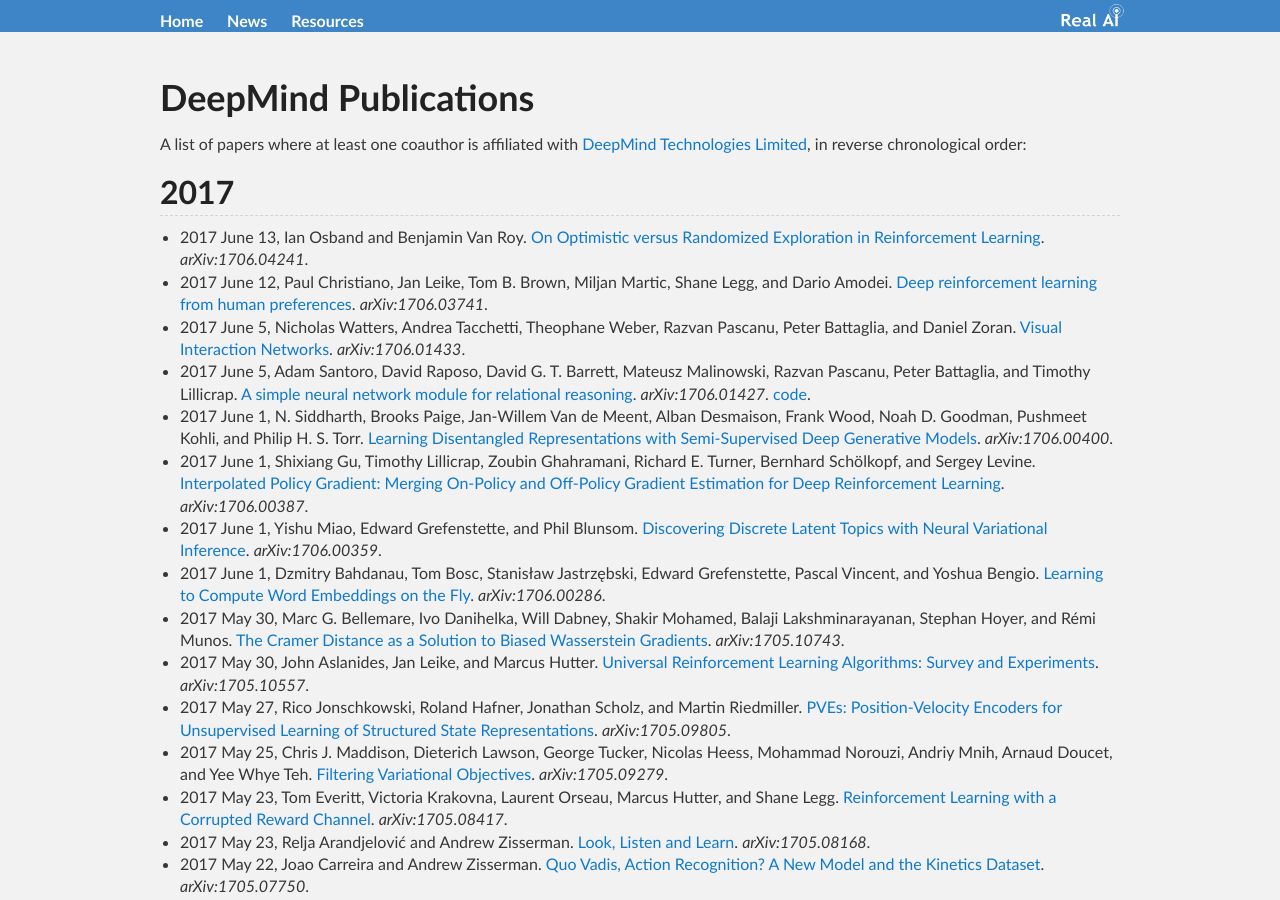
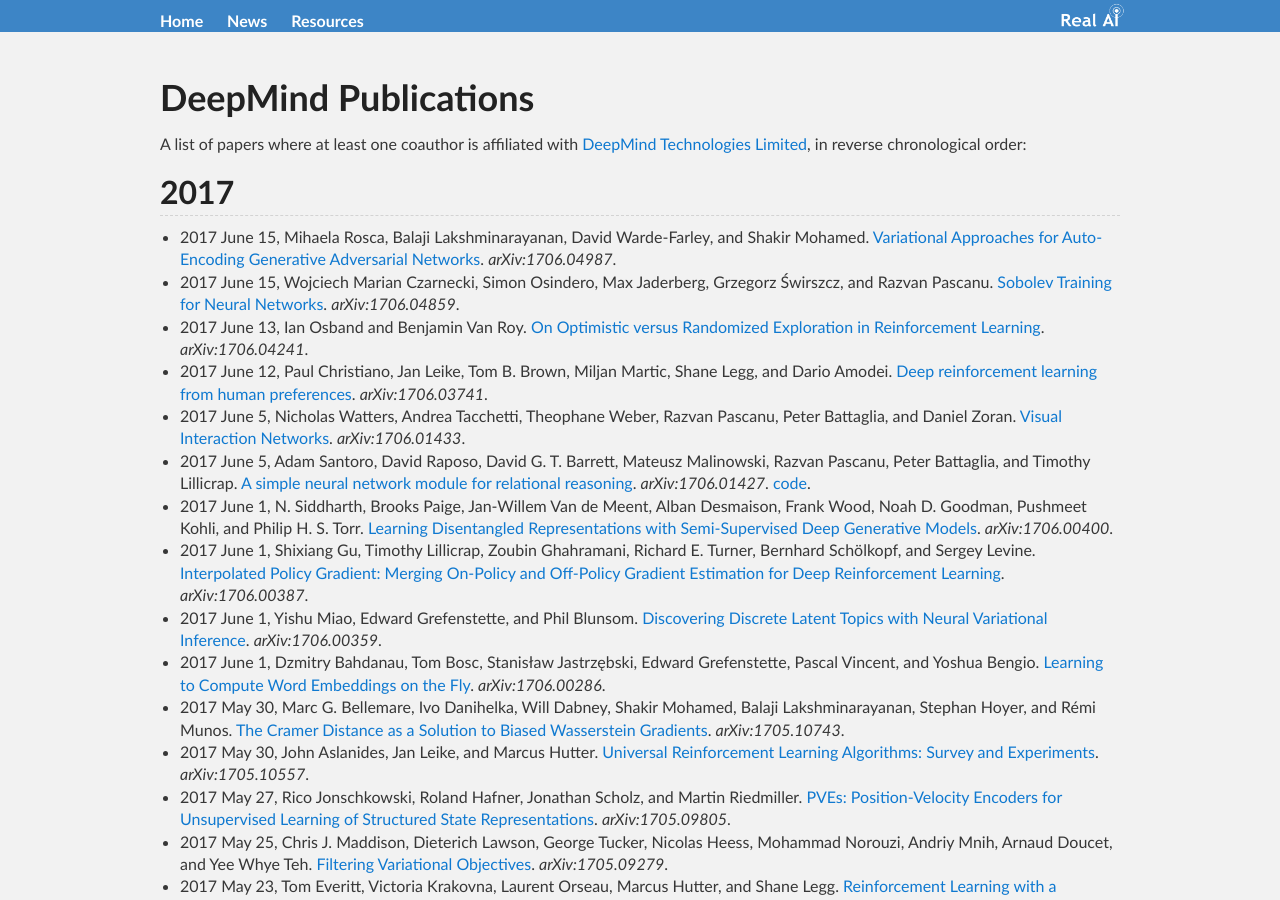
Before and after one commit to Tonywuhk/realai.org, a Jekyll site: the page built from labs/deepmind-publications.md, in a window 1280 px wide and 900 px high. Built offline with Jekyll 4.4.1, drawn with Linux system fonts in a browser that asks for light colours; our own code applies the rules of GitHub Pages for plain Markdown files; formulas are drawn with MathJax 3; comment, search, counter and statistics services are not loaded; the repository's description, which GitHub fills in, is left out; some of the changed text lies outside the part shown.

Commit message:
Update deepmind-publications.md

```diff
--- a/labs/deepmind-publications.md
+++ b/labs/deepmind-publications.md
@@ -8,6 +8,8 @@
 
 ## 2017
 
+* 2017 June 15, Mihaela Rosca, Balaji Lakshminarayanan, David Warde-Farley, and Shakir Mohamed. [Variational Approaches for Auto-Encoding Generative Adversarial Networks](https://arxiv.org/abs/1706.04987). *arXiv:1706.04987*.
+* 2017 June 15, Wojciech Marian Czarnecki, Simon Osindero, Max Jaderberg, Grzegorz Świrszcz, and Razvan Pascanu. [Sobolev Training for Neural Networks](https://arxiv.org/abs/1706.04859). *arXiv:1706.04859*.
 * 2017 June 13, Ian Osband and Benjamin Van Roy. [On Optimistic versus Randomized Exploration in Reinforcement Learning](https://arxiv.org/abs/1706.04241). *arXiv:1706.04241*.
 * 2017 June 12, Paul Christiano, Jan Leike, Tom B. Brown, Miljan Martic, Shane Legg, and Dario Amodei. [Deep reinforcement learning from human preferences](https://arxiv.org/abs/1706.03741). *arXiv:1706.03741*.
 * 2017 June 5, Nicholas Watters, Andrea Tacchetti, Theophane Weber, Razvan Pascanu, Peter Battaglia, and Daniel Zoran. [Visual Interaction Networks](https://arxiv.org/abs/1706.01433). *arXiv:1706.01433*.
@@ -55,6 +57,7 @@
 * 2017 March 1, Wojciech Marian Czarnecki, Grzegorz Świrszcz, Max Jaderberg, Simon Osindero, Oriol Vinyals, and Koray Kavukcuoglu. [Understanding Synthetic Gradients and Decoupled Neural Interfaces](https://arxiv.org/abs/1703.00522). *arXiv:1703.00522*.
 * 2017 February 28, Daniel Zoran, Balaji Lakshminarayanan, and Charles Blundell. [Learning Deep Nearest Neighbor Representations Using Differentiable Boundary Trees](https://arxiv.org/abs/1702.08833). *arXiv:1702.08833*.
 * 2017 February 21, Liang Lu, Lingpeng Kong, Chris Dyer, and Noah A. Smith. [Multitask Learning with CTC and Segmental CRF for Speech Recognition](https://arxiv.org/abs/1702.06378). *arXiv:1702.06378*.
+* 2017 February 18, Katarzyna Janocha and Wojciech Marian Czarnecki. [On Loss Functions for Deep Neural Networks in Classification](https://arxiv.org/abs/1702.05659). *arXiv:1702.05659*.
 * 2017 February 16, David Raposo, Adam Santoro, David Barrett, Razvan Pascanu, Timothy Lillicrap, and Peter Battaglia. [Discovering objects and their relations from entangled scene representations](https://arxiv.org/abs/1702.05068). *arXiv:1702.05068*.
 * 2017 February 15, Mevlana Gemici, Chia-Chun Hung, Adam Santoro, Greg Wayne, Shakir Mohamed, Danilo J. Rezende, David Amos, and Timothy Lillicrap. [Generative Temporal Models with Memory](https://arxiv.org/abs/1702.04649). *arXiv:1702.04649*.
 * 2017 February 10, Joel Z. Leibo, Vinicius Zambaldi, Marc Lanctot, Janusz Marecki, and Thore Graepel. [Multi-agent Reinforcement Learning in Sequential Social Dilemmas](https://arxiv.org/abs/1702.03037). *arXiv:1702.03037*.
```
